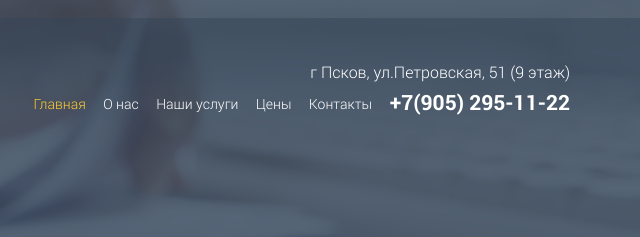
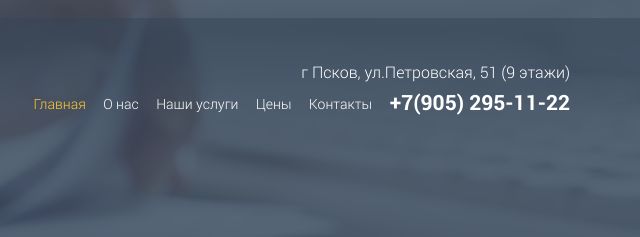
Before and after one commit to AleksandrG01/-AleksandrG01.github.io, a plain HTML site: page index.html in a window 1280 px wide. Shown: the part 154-391 px from the top of the page, 640-1280 px from the left. Drawn offline with Linux system fonts and the light colour scheme; a script that the page names is missing.

Commit message:
замена слова этажи

```diff
--- a/index.html
+++ b/index.html
@@ -82,7 +82,7 @@
 						<div class="row">
 							<div class="col-md-12">
 								<div class="contakts">
-									г Псков, ул.Петровская, 51 (9 этаж)
+									г Псков, ул.Петровская, 51 (9 этажи)
 								</div>
 							</div>
 							<div class="col-lg-2 col-md-3 col-sm-6 col-xs-3 ">
```
